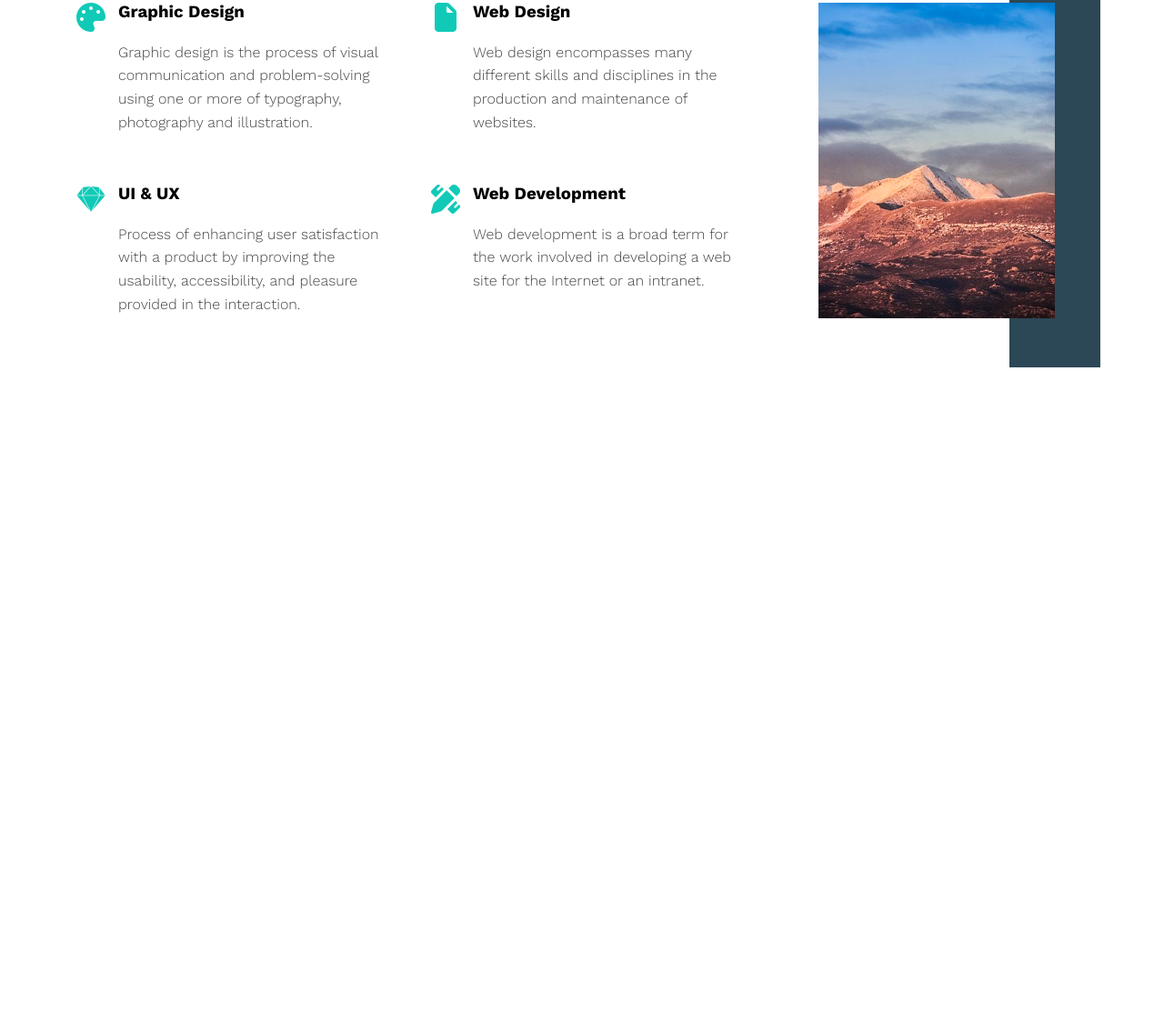
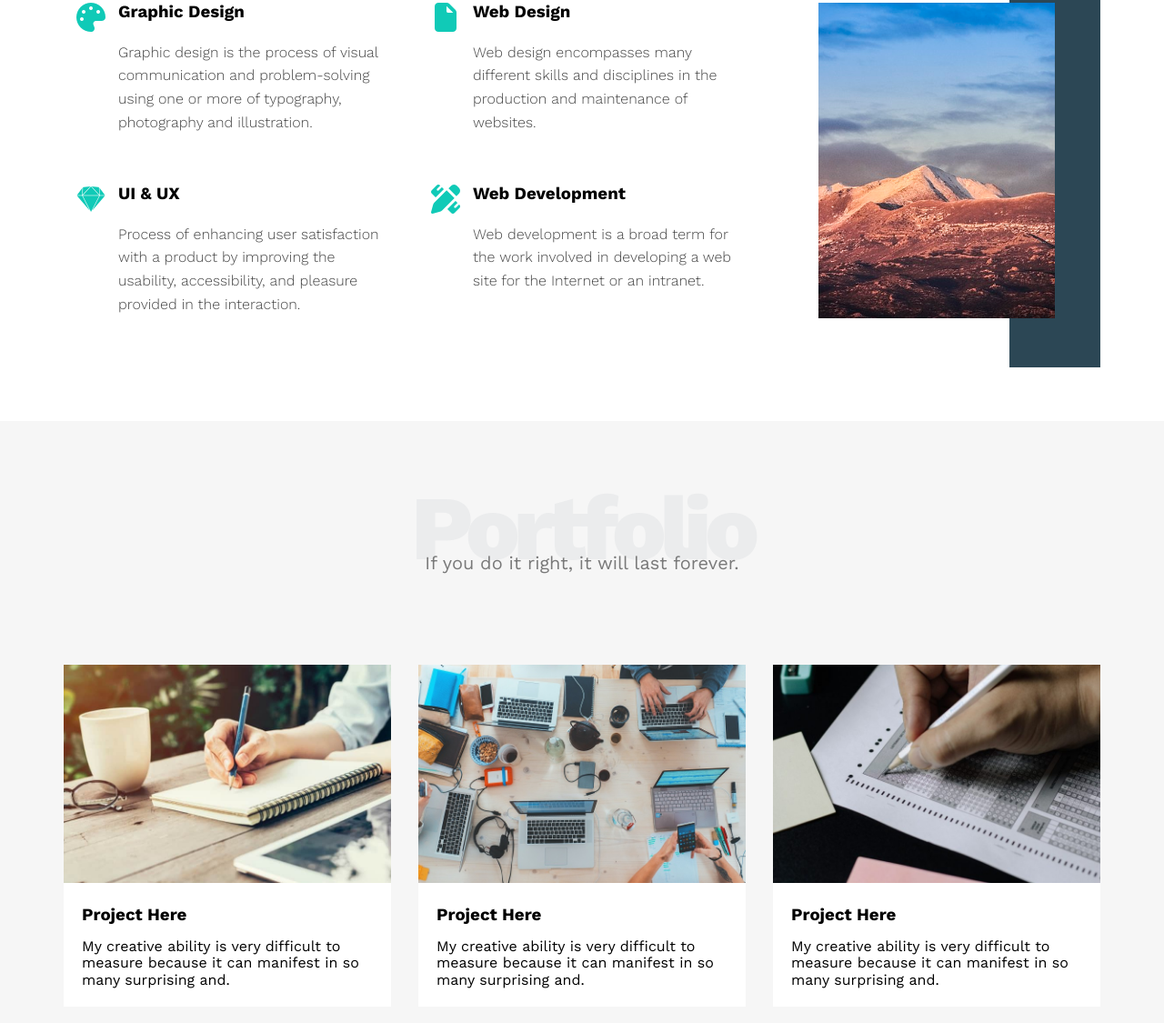
Before and after one commit to Sayed-elmahdy/temp1elzero, a plain HTML site: page index.html in a window 1280 px wide. Shown: the part 1463-2588 px from the top of the page at 91% size. Before the commit the page ends 1926 px from the top, so only its background shows below. Drawn offline with nearby package versions, Linux system fonts and the light colour scheme.

Commit message:
Add files via upload

```diff
--- a/css/leon.css
+++ b/css/leon.css
@@ -5,6 +5,7 @@
   --section-padding: 60px;
   --section-background: #f6f6f6;
   --main-duration: 0.5s;
+  --margin-contenar: 100px;
 }
 /* End Variables */
 /* Start Global Rules */
@@ -205,7 +206,7 @@ body {
   padding-bottom: 60px;
 }
 .services .services-content {
-  margin-top: 100px;
+  margin-top: var(--margin-contenar);
   display: grid;
   grid-template-columns: repeat(auto-fill, minmax(300px, 1fr));
   gap: 30px;
@@ -254,3 +255,32 @@ body {
   z-index: -1;
 }
 /* end Services */
+/* start Portfolio */
+.Portfolio {
+  padding-top: var(--section-padding);
+  padding-bottom: var(--section-padding);
+  background-color: var(--section-background);
+}
+.Portfolio .Portfolio-contenar {
+  display: grid;
+  grid-template-columns: repeat(auto-fill, minmax(300px, 1fr));
+  gap: 30px;
+  margin-top: var(--margin-contenar);
+}
+.Portfolio .Portfolio-contenar .portfolio-box {
+  background: white;
+}
+.Portfolio .Portfolio-contenar .portfolio-box img {
+  width: 100%;
+}
+.Portfolio .Portfolio-contenar .portfolio-box .info-portfolio {
+  padding: 20px;
+}
+.Portfolio .Portfolio-contenar .portfolio-box .info-portfolio h3 {
+  margin: 0;
+}
+.Portfolio .Portfolio-contenar .portfolio-box .info-portfolio p {
+  margin: 0;
+  margin-top: 15px;
+}
+/* end Portfolio */
--- a/index.html
+++ b/index.html
@@ -12,9 +12,9 @@
     <!-- font awesome library -->
     <link rel="stylesheet" href="./css/all.min.css" />
     <!-- GOOGLE Fonts -->
-    <link rel="precooect" href="https://fonts.gstatic.com" />
+    <link rel="preconnect" href="https://fonts.gstatic.com" />
     <link
-      href="https://fonts.googleapis.com/css2?family=work+sans:wght@200;300;400;500;600;700;800&display=swap"
+      href="https://fonts.googleapis.com/css2?family=Work+Sans:wght@200;300;400;500;600;700;800&amp;display=swap"
       rel="stylesheet"
     />
   </head>
@@ -135,5 +135,45 @@
       </div>
     </div>
     <!-- end services -->
+    <!-- start Portfolio -->
+    <div class="Portfolio">
+      <div class="contenar">
+        <h2 class="special-heading">Portfolio</h2>
+        <p>If you do it right, it will last forever.</p>
+        <div class="Portfolio-contenar">
+          <div class="portfolio-box">
+            <div class="img"><img src="./img/portfolio-1.jpg" alt="" /></div>
+            <div class="info-portfolio">
+              <h3>Project Here</h3>
+              <p>
+                My creative ability is very difficult to measure because it can
+                manifest in so many surprising and.
+              </p>
+            </div>
+          </div>
+          <div class="portfolio-box">
+            <div class="img"><img src="./img/portfolio-2.jpg" alt="" /></div>
+            <div class="info-portfolio">
+              <h3>Project Here</h3>
+              <p>
+                My creative ability is very difficult to measure because it can
+                manifest in so many surprising and.
+              </p>
+            </div>
+          </div>
+          <div class="portfolio-box">
+            <div class="img"><img src="./img/portfolio-3.jpg" alt="" /></div>
+            <div class="info-portfolio">
+              <h3>Project Here</h3>
+              <p>
+                My creative ability is very difficult to measure because it can
+                manifest in so many surprising and.
+              </p>
+            </div>
+          </div>
+        </div>
+      </div>
+    </div>
+    <!-- end Portfolio -->
   </body>
 </html>
```
